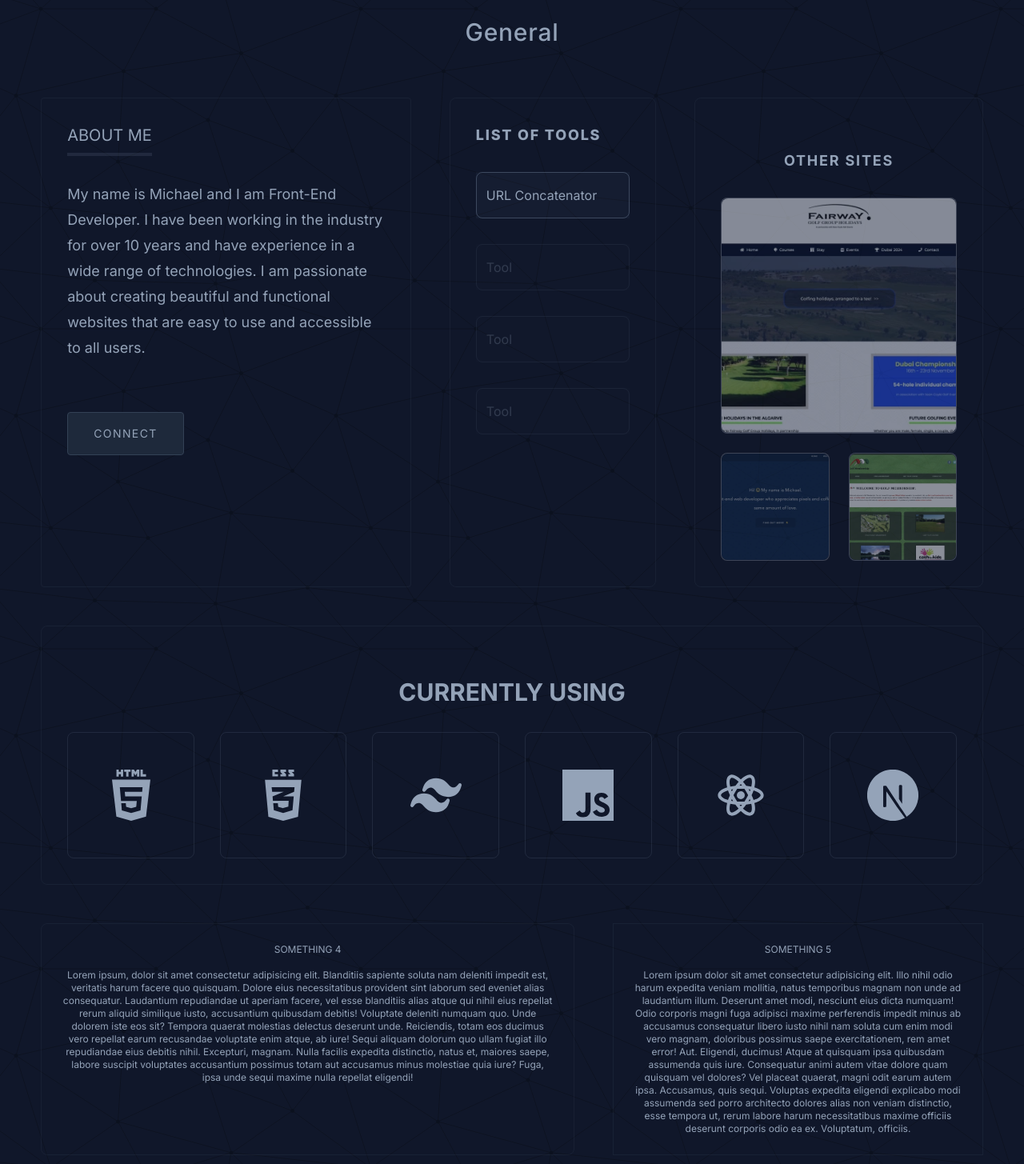
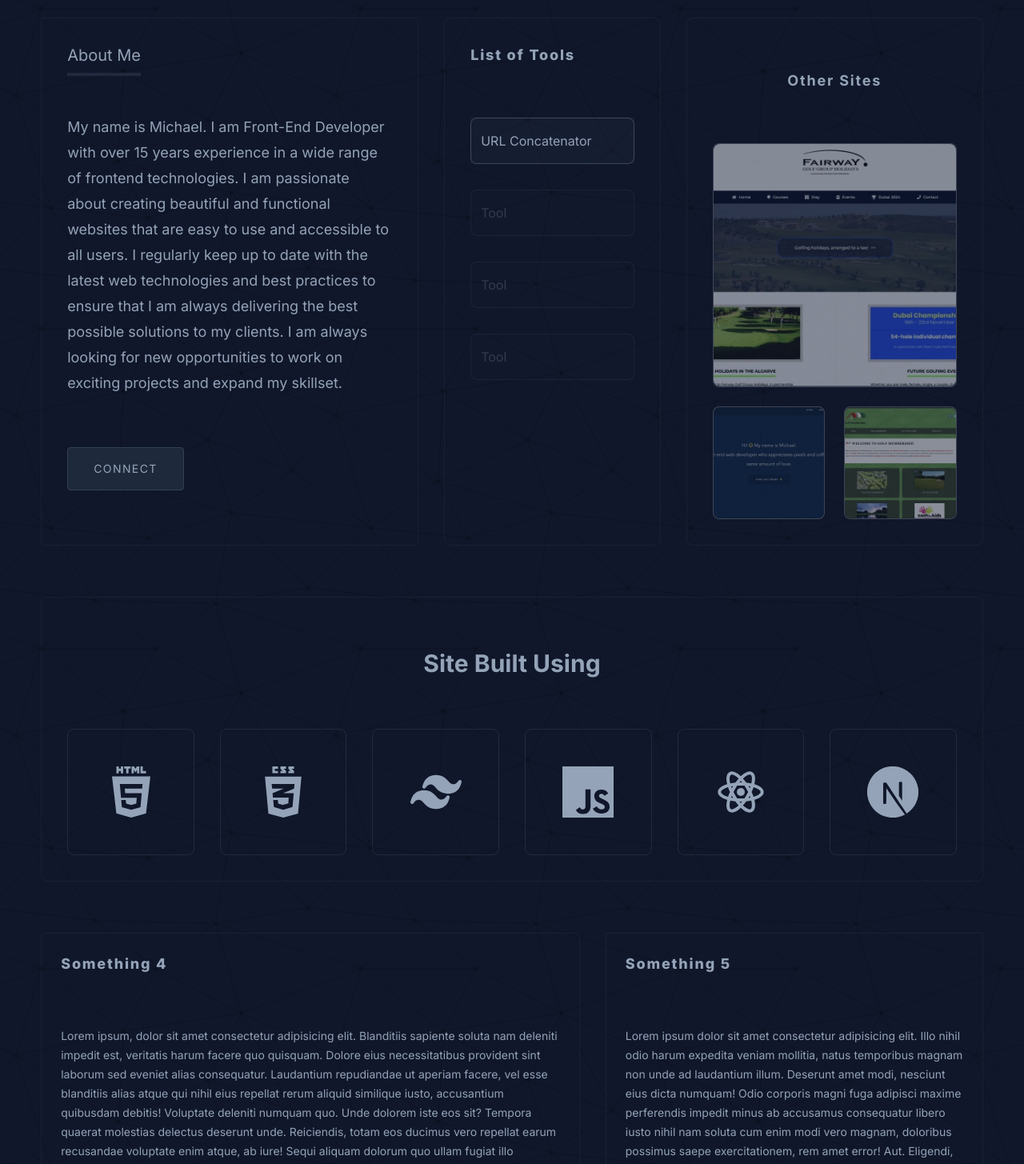
Before and after one commit to michaelgainford/michaelgainford.github.io, a Next.js app: page /general/about in a window 1280 px wide. Shown: the part 180-1635 px from the top of the page at 80% size. Built offline with nearby package versions, Linux system fonts and the light colour scheme; what tailwindcss-motion would draw is missing.

Commit message:
Further updates to About page

```diff
--- a/app/general/about/page.jsx
+++ b/app/general/about/page.jsx
@@ -39,8 +39,6 @@ export default function PAGE_ABOUT() {
 
 			<main className={`${mainStyles}`}>
 
-				<H1 text={`General`} />
-
 				<PageIntro
 				  text={pageIntroText}
 				  classes_text_colour={`font-current`}
@@ -53,14 +51,14 @@ export default function PAGE_ABOUT() {
 				/>
 
 				<div className="flex w-full justify-center text-center motion motion-preset-slide-up motion-delay-[1000ms] motion-duration-500 max-w-[1800px]">
-					<div className="grid grid-cols-12 gap-8 xl:gap-12 3xl:gap-16 [&_h2]:uppercase max-lg:mt-8">
+					<div className="grid grid-cols-12 gap-8 xl:gap-y-16 3xl:gap-24 max-lg:mt-8">
 						{/* Card 1: About Me */}
 						<div className="flex flex-col col-span-12 gap-4 p-6 text-xs transition-all duration-500 border rounded md:col-span-8 md:p-8 border-slate-500/10 hover:bg-slate-500/10 group/about hover:border-amber-500 2xl:p-16 xl:col-span-5">
-							<h2 className="pb-2 mb-4 text-left transition-all duration-500 border-b-4 border-slate-500/20 md:text-xl 2xl:text-4xl w-fit group-hover/about:border-amber-500/80">
+							<h1 className="pb-2 mb-4 text-left transition-all duration-500 border-b-4 lg:mb-8 border-slate-500/20 md:text-xl 2xl:text-4xl w-fit group-hover/about:border-amber-500/80">
 								About Me
-							</h2>
+							</h1>
 							<p className="text-sm text-left lg:text-lg/8">
-								My name is Michael and I am Front-End Developer. I have been working in the industry for over 10 years and have experience in a wide range of technologies. I am passionate about creating beautiful and functional websites that are easy to use and accessible to all users.
+								My name is Michael. I am Front-End Developer with over 15 years experience in a wide range of frontend technologies. I am passionate about creating beautiful and functional websites that are easy to use and accessible to all users. I regularly keep up to date with the latest web technologies and best practices to ensure that I am always delivering the best possible solutions to my clients. I am always looking for new opportunities to work on exciting projects and expand my skillset.
 							</p>
 							<div className="flex justify-start mt-8 lg:mt-12 motion motion-preset-slide-up motion-delay-[1200ms]">
 								<Button
@@ -76,10 +74,9 @@ export default function PAGE_ABOUT() {
 								/>
 							</div>
 						</div>
-
 						{/* Card 2: List of Tools */}
 						<div className="col-span-12 p-6 text-xs transition-all duration-500 border rounded-lg md:col-span-4 xl:col-span-3 something-3 border-slate-500/10 group-tools hover:border-amber-500 lg:p-8">
-							<h2 className="mb-8 font-bold tracking-widest text-left lg:font-extrabold lg:text-lg 2xl:mt-8">List of Tools</h2>
+							<h2 className="mb-8 font-bold tracking-widest text-left lg:mb-16 lg:font-extrabold lg:text-lg 2xl:mt-8">List of Tools</h2>
 							<ul className="flex flex-col gap-4 lg:gap-8 [&_li]:flex [&_a]:border  text-left [&_a]:border-slate-500/50 [&_a]:p-3 [&_a]:rounded-lg [&_a]:w-full [&_li]:w-full [&_a]:lg:py-4 [&_li]:bg-slate-600/10 lg:text-base">
 								<li>
 									<Link href="/tools/url-converter" className="flex h-full transition-all duration-500 hover:bg-amber-500 hover:text-slate-950">
@@ -104,9 +101,10 @@ export default function PAGE_ABOUT() {
 							</ul>
 						</div>
 
+
 						{/* Card 3: My Other Sites */}
-						<div className="col-span-12 md:col-span-12 p-6 md:p-8 text-xs border rounded-lg something-2 border-slate-500/10 [&_.site-image]:aspect-square flex flex-col hover:border-amber-500 duration-500 transition-all 2xl:px-12 xl:col-span-4  hover:bg-slate-500/10">
-							<h2 className="mt-8 mb-8 font-bold tracking-widest lg:text-lg">Other Sites</h2>
+						<div className="col-span-12 md:col-span-12 p-6 md:p-8 text-xs border rounded-lg something-2 border-slate-500/10 [&_.site-image]:aspect-square flex flex-col hover:border-amber-500 duration-500 transition-all 2xl:px-8 xl:col-span-4  hover:bg-slate-500/10">
+							<h2 className="mt-8 mb-8 font-bold tracking-widest lg:mb-16 lg:text-lg">Other Sites</h2>
 							<div className="grid w-full h-full grid-cols-2 gap-6 md:grid-cols-4 xl:grid-cols-2 2xl:gap-12">
 {/* 								{
 									[...Array(4)].map((_, i) => (
@@ -135,40 +133,46 @@ export default function PAGE_ABOUT() {
 								</div>
 							</div>
 						</div>
+
+
+
+
 						<div className="col-span-12 p-6 transition-all duration-500 border rounded-lg border-slate-500/10 md:p-8 2xl:p-16 hover:border-amber-500 hover:bg-slate-500/10">
-							<h2 className="mb-8 text-3xl font-bold lg:mt-8">Currently Using</h2>
+							<h2 className="mb-8 text-3xl font-bold lg:mt-8 lg:mb-16">Site Built Using</h2>
 							<div className="grid grid-cols-2 md:grid-cols-3 xl:grid-cols-6 gap-8 [&>.flex]:justify-center [&>.flex]:items-center [&>.flex]:rounded-lg">
-								<div className="flex p-4 transition-all duration-500 border border-slate-500/20 aspect-square hover:bg-slate-900">
+								<div className="flex p-4 transition-all duration-500 border border-slate-500/20 aspect-square hover:bg-slate-900 hover:border-amber-500">
 									<IconHTML classes="size-16" />
 								</div>
-								<div className="flex p-4 transition-all duration-500 border border-slate-500/20 aspect-square hover:bg-slate-900">
+								<div className="flex p-4 transition-all duration-500 border border-slate-500/20 aspect-square hover:bg-slate-900 hover:border-amber-500">
 									<IconCSS classes="size-16" />
 								</div>
-								<div className="flex p-4 transition-all duration-500 border border-slate-500/20 aspect-square hover:bg-slate-900">
+								<div className="flex p-4 transition-all duration-500 border border-slate-500/20 aspect-square hover:bg-slate-900 hover:border-amber-500">
 									<IconTailwindSimple classes="size-16" />
 								</div>
-								<div className="flex p-4 transition-all duration-500 border border-slate-500/20 aspect-square hover:bg-slate-900">
+								<div className="flex p-4 transition-all duration-500 border border-slate-500/20 aspect-square hover:bg-slate-900 hover:border-amber-500">
 									<IconJavaScript classes="size-16" />
 								</div>
-								<div className="flex p-4 transition-all duration-500 border border-slate-500/20 aspect-square hover:bg-slate-900">
+								<div className="flex p-4 transition-all duration-500 border border-slate-500/20 aspect-square hover:bg-slate-900 hover:border-amber-500">
 									<IconReact classes="size-16" />
 								</div>
-								<div className="flex p-4 transition-all duration-500 border border-slate-500/20 aspect-square hover:bg-slate-900">
+								<div className="flex p-4 transition-all duration-500 border border-slate-500/20 aspect-square hover:bg-slate-900 hover:border-amber-500">
 									<IconNextJS classes="size-16" />
 								</div>
 
 							</div>
 						</div>
-						<div className="col-span-12 p-6 text-xs transition-all duration-500 border rounded-lg md:col-span-7 something-4 border-slate-500/10 hover:border-amber-500 hover:bg-slate-500/10">
-							<h2 className="mb-4">Something 4</h2>
-							<p>Lorem ipsum, dolor sit amet consectetur adipisicing elit. Blanditiis sapiente soluta nam deleniti impedit est, veritatis harum facere quo quisquam. Dolore eius necessitatibus provident sint laborum sed eveniet alias consequatur.
+
+
+						<div className="col-span-12 p-6 text-xs text-left transition-all duration-500 border rounded-lg md:col-span-7 something-4 border-slate-500/10 hover:border-amber-500 hover:bg-slate-500/10">
+							<h2 className="mb-8 font-bold tracking-widest text-left lg:mb-16 lg:font-extrabold lg:text-lg 2xl:mt-8">Something 4</h2>
+							<p className="text-sm/6">Lorem ipsum, dolor sit amet consectetur adipisicing elit. Blanditiis sapiente soluta nam deleniti impedit est, veritatis harum facere quo quisquam. Dolore eius necessitatibus provident sint laborum sed eveniet alias consequatur.
 							Laudantium repudiandae ut aperiam facere, vel esse blanditiis alias atque qui nihil eius repellat rerum aliquid similique iusto, accusantium quibusdam debitis! Voluptate deleniti numquam quo. Unde dolorem iste eos sit?
 							Tempora quaerat molestias delectus deserunt unde. Reiciendis, totam eos ducimus vero repellat earum recusandae voluptate enim atque, ab iure! Sequi aliquam dolorum quo ullam fugiat illo repudiandae eius debitis nihil.
 							Excepturi, magnam. Nulla facilis expedita distinctio, natus et, maiores saepe, labore suscipit voluptates accusantium possimus totam aut accusamus minus molestiae quia iure? Fuga, ipsa unde sequi maxime nulla repellat eligendi!</p>
 						</div>
-						<div className="col-span-12 p-6 text-xs transition-all duration-500 border md:col-span-5 border-slate-500/10 hover:border-amber-500 hover:bg-slate-500/10">
-							<h2 className="mb-4">Something 5</h2>
-							<p>Lorem ipsum dolor sit amet consectetur adipisicing elit. Illo nihil odio harum expedita veniam mollitia, natus temporibus magnam non unde ad laudantium illum. Deserunt amet modi, nesciunt eius dicta numquam!
+						<div className="col-span-12 p-6 text-xs text-left transition-all duration-500 border md:col-span-5 border-slate-500/10 hover:border-amber-500 hover:bg-slate-500/10">
+							<h2 className="mb-8 font-bold tracking-widest text-left lg:mb-16 lg:font-extrabold lg:text-lg 2xl:mt-8">Something 5</h2>
+							<p className="text-sm/6">Lorem ipsum dolor sit amet consectetur adipisicing elit. Illo nihil odio harum expedita veniam mollitia, natus temporibus magnam non unde ad laudantium illum. Deserunt amet modi, nesciunt eius dicta numquam!
 							Odio corporis magni fuga adipisci maxime perferendis impedit minus ab accusamus consequatur libero iusto nihil nam soluta cum enim modi vero magnam, doloribus possimus saepe exercitationem, rem amet error! Aut.
 							Eligendi, ducimus! Atque at quisquam ipsa quibusdam assumenda quis iure. Consequatur animi autem vitae dolore quam quisquam vel dolores? Vel placeat quaerat, magni odit earum autem ipsa. Accusamus, quis sequi.
 							Voluptas expedita eligendi explicabo modi assumenda sed porro architecto dolores alias non veniam distinctio, esse tempora ut, rerum labore harum necessitatibus maxime officiis deserunt corporis odio ea ex. Voluptatum, officiis.</p>
```
